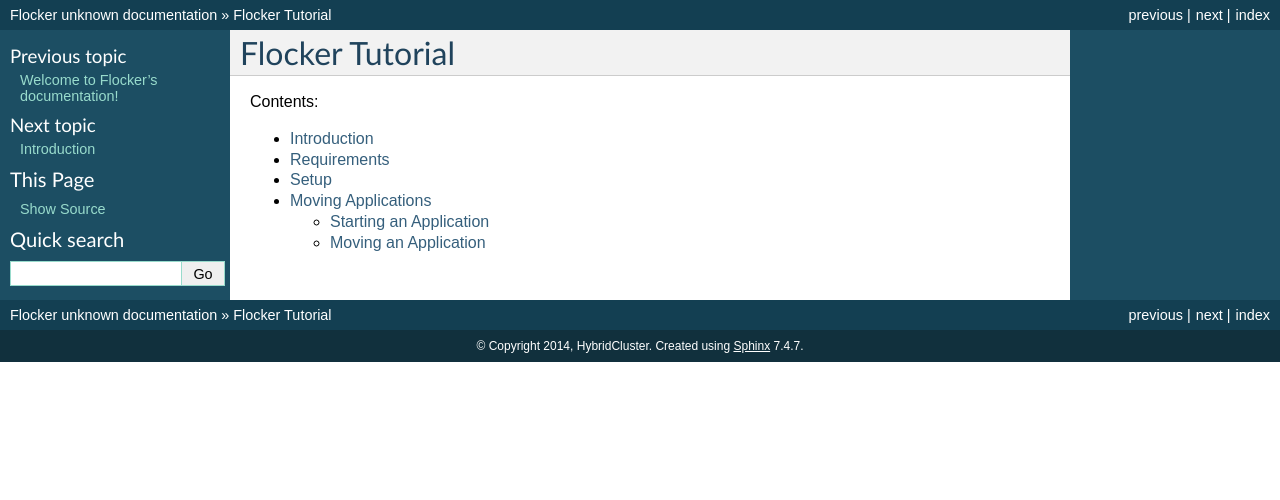
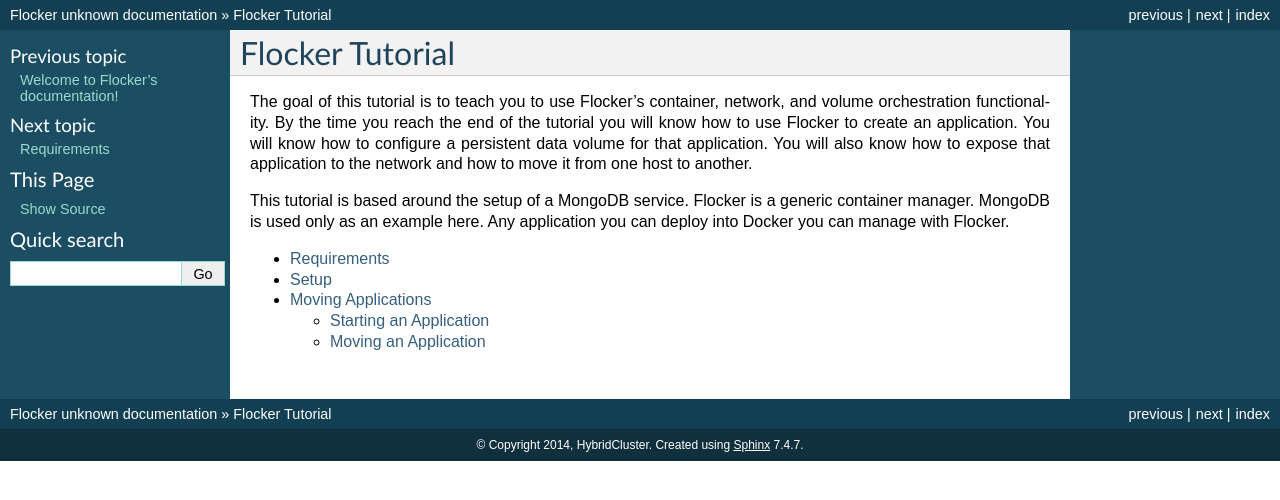
Before and after one commit to ClusterHQ/flocker, a Sphinx documentation site: the page built from docs/tutorial/index.rst, in a window 1280 px wide. Shown: the top 500 px of the page. Built offline with Sphinx 7.4.7, drawn with Linux system fonts in a browser that asks for light colours.

Commit message:
move the introduction into the tutorial index to cut down on the amount of navigation required

```diff
--- a/docs/tutorial/index.rst
+++ b/docs/tutorial/index.rst
@@ -1,11 +1,18 @@
 Flocker Tutorial
 ================
 
-Contents:
+The goal of this tutorial is to teach you to use Flocker's container, network, and volume orchestration functionality.
+By the time you reach the end of the tutorial you will know how to use Flocker to create an application.
+You will know how to configure a persistent data volume for that application.
+You will also know how to expose that application to the network and how to move it from one host to another.
+
+This tutorial is based around the setup of a MongoDB service.
+Flocker is a generic container manager.
+MongoDB is used only as an example here.
+Any application you can deploy into Docker you can manage with Flocker.
 
 .. toctree::
    :maxdepth: 2
 
-   introduction
    vagrant-setup
    moving-applications
```
Also changed, not shown: docs/tutorial/introduction.rst (deleted, +0 -13 lines).
